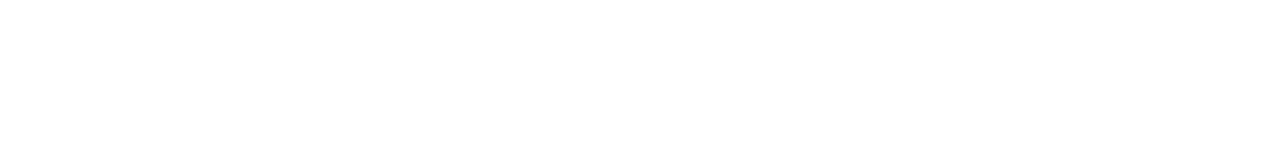
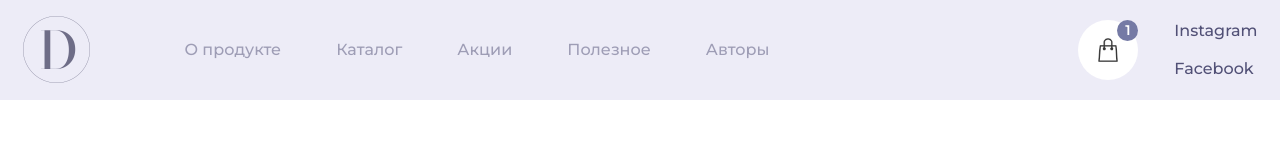
Before and after one commit to ansunrisein/diamaint, a plain HTML site: page index.html in a window 1280 px wide. Drawn offline with nearby package versions, Linux system fonts and the light colour scheme.

Commit message:
Implement header

```diff
--- /dev/null
+++ b/header.css
@@ -0,0 +1,105 @@
+.header {
+    display: flex;
+    align-items: center;
+    justify-content: center;
+    width: 100%;
+    height: 100px;
+
+    background: #EDECF7;
+    color: #515076;
+    font-family: Montserrat, serif;
+    font-style: normal;
+    font-weight: 500;
+    font-size: 16px;
+}
+
+
+.header__container {
+    display: flex;
+    align-items: center;
+    justify-content: space-between;
+    width: 1235px;
+}
+
+
+.header__navigation {
+    display: flex;
+    align-items: center;
+}
+
+.header__navigation__logo {
+    width: 67px;
+    height: 67px;
+    margin-right: 80px;
+}
+
+.header__navigation__text {
+    opacity: 0.5;
+    padding: 25px 15px;
+    margin-right: 25px;
+
+    transition: all 150ms linear;
+}
+
+.header__navigation__text:hover {
+    background: rgba(81, 80, 118, 0.1);
+    border-radius: 3px;
+    opacity: 1;
+}
+
+
+.header__box__basket {
+    position: relative;
+    display: flex;
+    align-items: center;
+    justify-content: center;
+    width: 60px;
+    height: 60px;
+
+    background: #FFFFFF;
+    border-radius: 50%;
+}
+
+.header__box__basket::after {
+    content: '1';
+    position: absolute;
+    top: 0;
+    right: 0;
+
+    display: flex;
+    align-items: center;
+    justify-content: center;
+    width: 21px;
+    height: 21px;
+
+    border-radius: 50%;
+    background: #757AA5;
+    color: #FFFFFF;
+    font-weight: 600;
+    font-size: 14px;
+    line-height: 17px;
+    text-transform: uppercase;
+}
+
+.header__box__basket-content {
+    width: 20px;
+    height: 24px;
+}
+
+.header__box__social {
+    display: flex;
+    flex-direction: column;
+}
+
+.header__box {
+    display: flex;
+    align-items: center;
+}
+
+.header__box__social-text {
+    margin-left: 36px;
+
+    font-weight: 500;
+    font-size: 16px;
+    line-height: 38px;
+}
--- a/index.html
+++ b/index.html
@@ -1,7 +1,41 @@
 <html lang="ru">
 <head>
   <title>Diamaint</title>
+  <link rel="stylesheet" href="header.css"/>
+  <link rel="stylesheet" href="index.css"/>
+  <link rel="stylesheet" href="https://cdnjs.cloudflare.com/ajax/libs/normalize/8.0.1/normalize.min.css"
+        integrity="sha512-NhSC1YmyruXifcj/KFRWoC561YpHpc5Jtzgvbuzx5VozKpWvQ+4nXhPdFgmx8xqexRcpAglTj9sIBWINXa8x5w=="
+        crossorigin="anonymous"
+  />
+  <link
+      href="https://fonts.googleapis.com/css?family=Montserrat:100,100i,200,200i,300,300i,400,400i,500,500i,600,600i,700,700i,800,800i,900,900i&display=swap&subset=cyrillic,cyrillic-ext,latin-ext"
+      rel="stylesheet"
+  />
 </head>
 <body>
+
+<header class="header">
+  <div class="header__container">
+    <nav class="header__navigation">
+      <a href="#">
+        <img class="header__navigation__logo" src="assets/D.png" alt="Diamaint"/>
+      </a>
+      <a href="#" class="header__navigation__text">О продукте</a>
+      <a href="#" class="header__navigation__text">Каталог</a>
+      <a href="#" class="header__navigation__text">Акции</a>
+      <a href="#" class="header__navigation__text">Полезное</a>
+      <a href="#" class="header__navigation__text">Авторы</a>
+    </nav>
+    <div class="header__box">
+      <a href="#" class="header__box__basket">
+        <img class="header__box__basket-content" src="assets/basket.png" alt="basket"/>
+      </a>
+      <div class="header__box__social">
+        <a href="#" class="header__box__social-text">Instagram</a>
+        <a href="#" class="header__box__social-text">Facebook</a>
+      </div>
+    </div>
+  </div>
+</header>
 </body>
 </html>
```
Also changed, not shown: assets/D.png (added), assets/basket.png (added).
